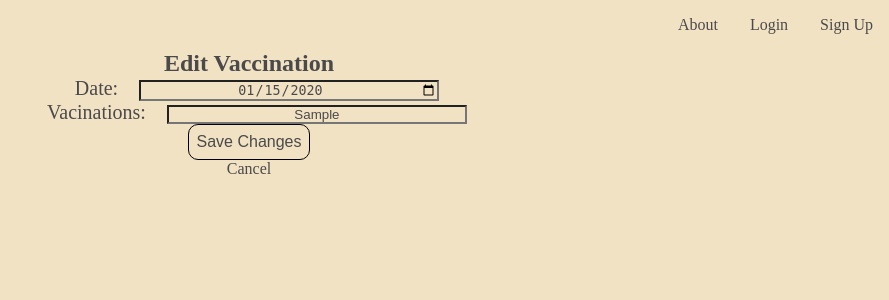
After one commit to timothyweng-0606/dog-shelter, a Django app: page /dog/1/vaccine/1/edit/ in a window 1280 px wide. The commit adds this page. Shown: the top 300 px of the page, without its empty margins (391-1280 px from the left). Run offline with Django 5.2, Linux system fonts and the light colour scheme; tables that the repository leaves empty hold one stand-in row (values such as "Sample post").

Commit message:
complete projects

```diff
--- a/main_app/static/css/base.css
+++ b/main_app/static/css/base.css
@@ -112,3 +112,7 @@ label{
     align-items: center;
     height: 100vh;
   }
+
+  input {
+    width: 300px;
+  }
--- a/main_app/templates/base.html
+++ b/main_app/templates/base.html
@@ -20,7 +20,7 @@
             <li><a href="{% url 'dog-index' %}">All Dogs</a></li>
             <li><a href="{% url 'dog-create' %}">Add a Dog</a></li>
             <li><a href="{% url 'about' %}">About</a></li>
-            <li>
+            <li>     <!-- {% url 'admin:logout' %} -->
                 <form id="logout-form" method="post" action="{% url 'admin:logout' %}">
                   {% csrf_token %}
                   <button type="submit">Log out</button>
--- a/main_app/templates/dogs/detail.html
+++ b/main_app/templates/dogs/detail.html
@@ -24,7 +24,7 @@
     <a href="{% url 'dog-delete' dog.id %}" class="btn danger">Delete</a>
   </div>
 <div class="add-vacine-form">
-    <h3>Add a Vacine</h3>
+    <h3>Add Vaccine</h3>
   <!-- Add just above the feedings table -->
   <form action="{% url 'add-vaccine' dog.id %}" method="post" class="subsection-content" autocomplete="off">
     {% csrf_token %}
--- /dev/null
+++ b/main_app/templates/edit_vaccine.html
@@ -0,0 +1,14 @@
+{% extends 'base.html' %}
+{% load static %}
+{% block content %}
+  <div class="edit-vaccine-form">
+    <h2>Edit Vaccination</h2>
+    <form action="" method="post">
+      {% csrf_token %}
+      {{ form.as_p }}
+      <button type="submit" class="btn submit">Save Changes</button>
+    </form>
+    <a href="{% url 'dog-detail' dog.id %}">Cancel</a>
+  </div>
+
+  {% endblock %}
```
Also changed, not shown: main_app/static/css/home.css (+14 -1 lines).
